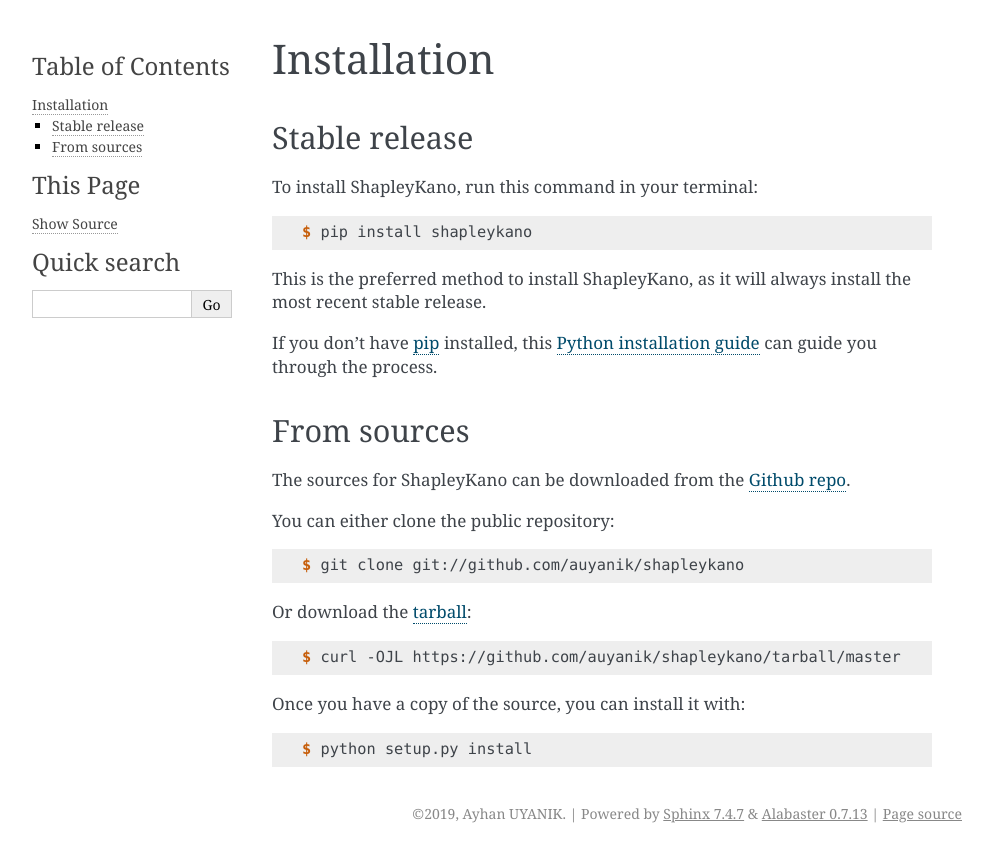
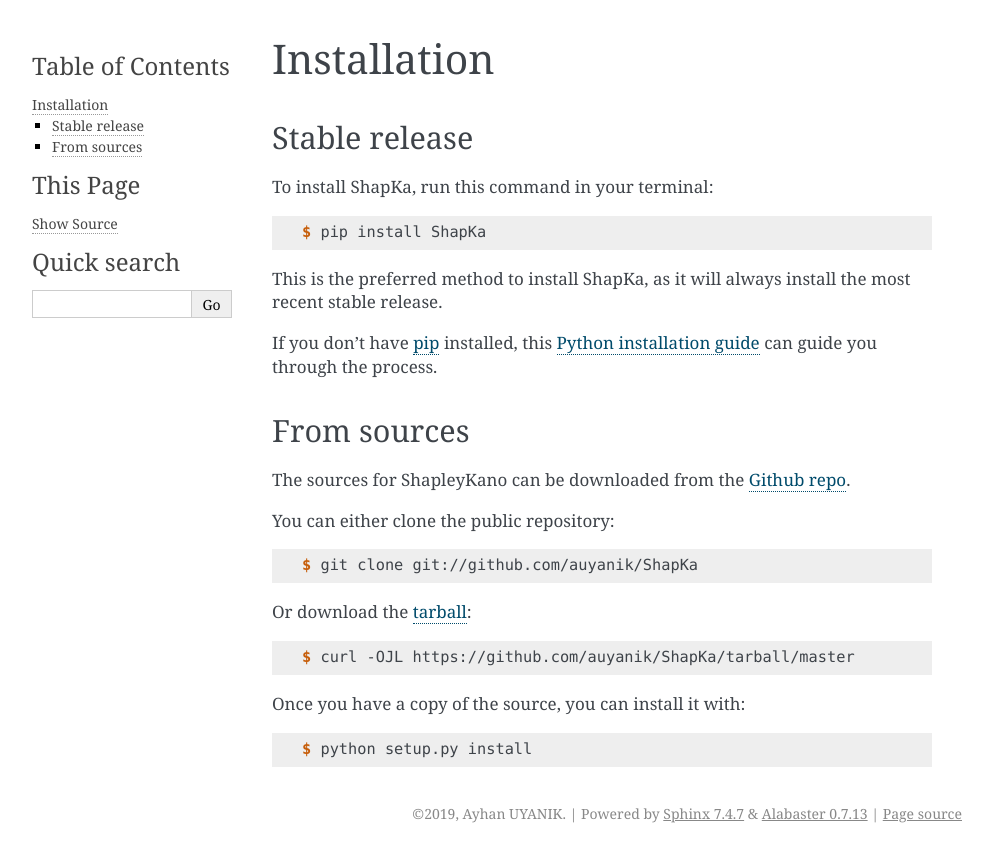
Before and after one commit to uyanik/ShapKa, a Sphinx documentation site: the page built from docs/installation.rst, in a window 1280 px wide. Shown: the top 862 px of the page, without its empty margins (148-1141 px from the left). Built offline with Sphinx 7.4.7, drawn with Linux system fonts in a browser that asks for light colours; pages that are not in the unit, such as notebooks, are missing from menus; the version number is read from the project's files by our own code.

Commit message:
Update documentation

```diff
--- a/docs/installation.rst
+++ b/docs/installation.rst
@@ -8,13 +8,13 @@
 Stable release
 --------------
 
-To install ShapleyKano, run this command in your terminal:
+To install ShapKa, run this command in your terminal:
 
 .. code-block:: console
 
-    $ pip install shapleykano
+    $ pip install ShapKa
 
-This is the preferred method to install ShapleyKano, as it will always install the most recent stable release.
+This is the preferred method to install ShapKa, as it will always install the most recent stable release.
 
 If you don't have `pip`_ installed, this `Python installation guide`_ can guide
 you through the process.
@@ -32,13 +32,13 @@
 
 .. code-block:: console
 
-    $ git clone git://github.com/auyanik/shapleykano
+    $ git clone git://github.com/auyanik/ShapKa
 
 Or download the `tarball`_:
 
 .. code-block:: console
 
-    $ curl -OJL https://github.com/auyanik/shapleykano/tarball/master
+    $ curl -OJL https://github.com/auyanik/ShapKa/tarball/master
 
 Once you have a copy of the source, you can install it with:
 
@@ -47,5 +47,5 @@
     $ python setup.py install
 
 
-.. _Github repo: https://github.com/auyanik/shapleykano
-.. _tarball: https://github.com/auyanik/shapleykano/tarball/master
+.. _Github repo: https://github.com/auyanik/ShapKa
+.. _tarball: https://github.com/auyanik/ShapKa/tarball/master
```
Also changed, not shown: docs/usage.rst (+4 -3 lines), 4 other files.
